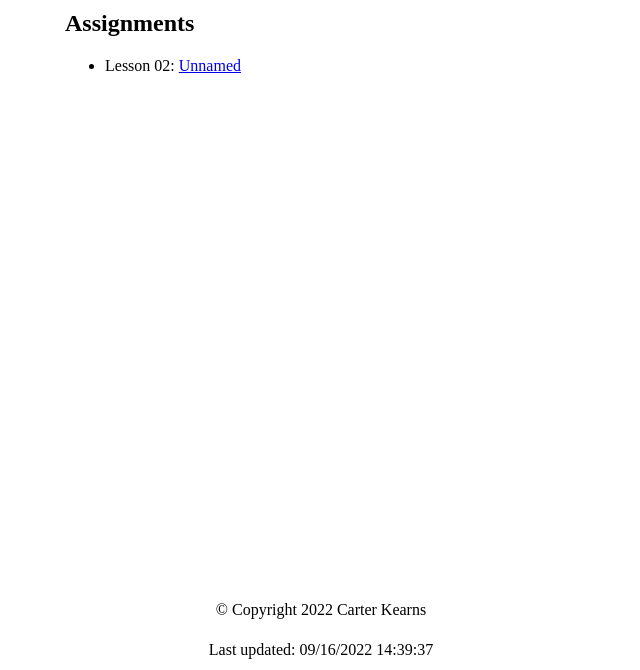
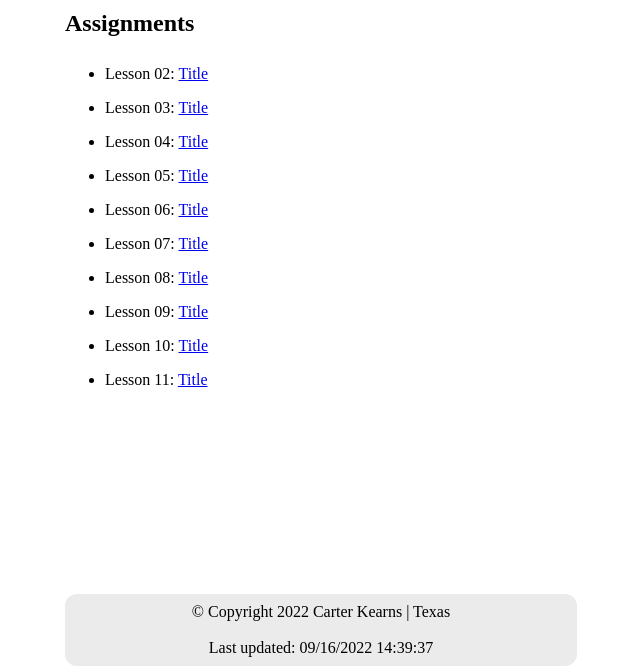
Before and after one commit to coderkearns/WDD230, a plain HTML site: page index.html in a window 1280 px wide. Shown: the part 130-800 px from the top of the page, without its empty margins (319-959 px from the left). Drawn offline with Linux system fonts and the light colour scheme.

Commit message:
Better styleing

```diff
--- a/index.html
+++ b/index.html
@@ -19,12 +19,21 @@
         <section id="assignments">
             <h2>Assignments</h2>
             <ul>
-                <li>Lesson 02: <a href="#">Unnamed</a></li>
+                <li>Lesson 02: <a href="#">Title</a></li>
+                <li>Lesson 03: <a href="#">Title</a></li>
+                <li>Lesson 04: <a href="#">Title</a></li>
+                <li>Lesson 05: <a href="#">Title</a></li>
+                <li>Lesson 06: <a href="#">Title</a></li>
+                <li>Lesson 07: <a href="#">Title</a></li>
+                <li>Lesson 08: <a href="#">Title</a></li>
+                <li>Lesson 09: <a href="#">Title</a></li>
+                <li>Lesson 10: <a href="#">Title</a></li>
+                <li>Lesson 11: <a href="#">Title</a></li>
             </ul>
         </section>
     </main>
     <footer>
-        <p>&copy; Copyright <span id="footercopyright">2022</span> Carter Kearns</p>
+        <p>&copy; Copyright <span id="footercopyright">2022</span> Carter Kearns | Texas</p>
         <p>Last updated: <span id="lastupdated">09/12/2022</span></p>
     </footer>
 
--- a/styles/index.css
+++ b/styles/index.css
@@ -7,6 +7,13 @@ body {
 body > * {
     width: 512px;
     max-width: 100%;
+}
+
+header,
+footer {
+    background-color: hsl(0, 0%, 92%);
+    border-radius: 12px;
+    margin: 0.25rem 0;
 }
 
 header {
@@ -35,3 +42,12 @@ footer {
 footer > * {
     margin: 0;
 }
+
+#assignments {
+    height: 100%;
+    margin: 0;
+}
+
+#assignments ul li {
+    padding: 0.5em 0;
+}
```
